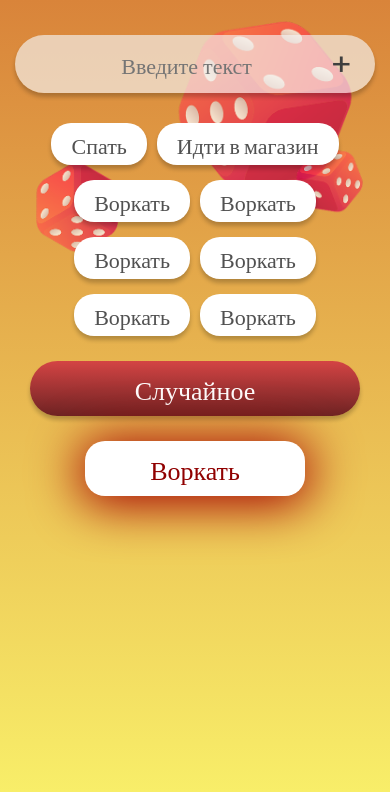
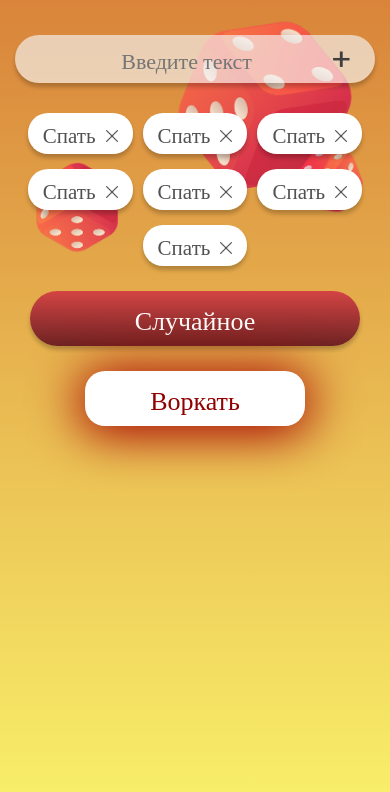
Before and after one commit to waveafterwave69/random-action, a plain HTML site: page index.html in a window 390 px wide. Drawn offline with nearby package versions, Linux system fonts and the light colour scheme.

Commit message:
add close btn

```diff
--- a/index.html
+++ b/index.html
@@ -9,7 +9,7 @@
     <link href="https://fonts.googleapis.com/css2?family=Oswald:wght@200..700&display=swap" rel="stylesheet">
     <link rel="icon" href="./img/icon.png">
     <link href="https://unpkg.com/aos@2.3.1/dist/aos.css" rel="stylesheet">
-    <title>Рандом</title>
+    <title>random choice</title>
 </head>
 
 <body>
@@ -23,14 +23,34 @@
                 <img src="./img/kubiki.png" alt="" class="img-1">
                 <img src="./img/kubik.png" alt="" class="img-2">
                 <ul class="actions-list">
-                    <li class="actions-list__item">Спать</li>
-                    <li class="actions-list__item">Идти в магазин</li>
-                    <li class="actions-list__item">Воркать</li>
-                    <li class="actions-list__item">Воркать</li>
-                    <li class="actions-list__item">Воркать</li>
-                    <li class="actions-list__item">Воркать</li>
-                    <li class="actions-list__item">Воркать</li>
-                    <li class="actions-list__item">Воркать</li>
+                    <li class="actions-list__item">
+                        <p class="item-text">Спать</p>
+                        <button class="item-btn"><img src="./img/close.png" alt=""></button>
+                    </li>
+                    <li class="actions-list__item">
+                        <p class="item-text">Спать</p>
+                        <button class="item-btn"><img src="./img/close.png" alt=""></button>
+                    </li>
+                    <li class="actions-list__item">
+                        <p class="item-text">Спать</p>
+                        <button class="item-btn"><img src="./img/close.png" alt=""></button>
+                    </li>
+                    <li class="actions-list__item">
+                        <p class="item-text">Спать</p>
+                        <button class="item-btn"><img src="./img/close.png" alt=""></button>
+                    </li>
+                    <li class="actions-list__item">
+                        <p class="item-text">Спать</p>
+                        <button class="item-btn"><img src="./img/close.png" alt=""></button>
+                    </li>
+                    <li class="actions-list__item">
+                        <p class="item-text">Спать</p>
+                        <button class="item-btn"><img src="./img/close.png" alt=""></button>
+                    </li>
+                    <li class="actions-list__item">
+                        <p class="item-text">Спать</p>
+                        <button class="item-btn"><img src="./img/close.png" alt=""></button>
+                    </li>
                 </ul>
                 <div class="main-content__random">
                     <button class="random-btn">Случайное</button>
--- a/scss/style.scss
+++ b/scss/style.scss
@@ -161,10 +161,17 @@ body {
     background-color: #fff;
     color: #515151;
     box-shadow: 0 4px 4px #00000038;
-    padding: 15px 40px;
+    padding: 15px 30px;
     border-radius: 20px;
     font-size: 32px;
     font-weight: 200;
+    display: flex;
+    align-items: center;
+    column-gap: 15px;
+    & img {
+        position: relative;
+        top: 4px;
+    }
 }
 
 .main-content__random {
@@ -252,6 +259,10 @@ body {
     .actions-list__item {
         padding: 12px 30px;
         font-size: 26px;
+        & img {
+            top: 2px;
+            width: 14px;
+        }
     }
 
     .main-content__random {
@@ -286,13 +297,13 @@ body {
     .main-content__input {
         margin-top: 35px;
         margin-bottom: 30px;
-        padding: 5px 25px;
+        padding: 3px 25px;
         max-width: 400px;
     }
 
     .main-input {
         font-size: 22px;
-        padding: 8px 30px;
+        padding: 5px 30px;
     }
 
     .main-btn img {
@@ -306,8 +317,13 @@ body {
     }
 
     .actions-list__item {
-        padding: 5px 20px;
-        font-size: 22px;
+        padding: 5px 15px;
+        font-size: 21px;
+        column-gap: 10px;
+        & img {
+            top: 2px;
+            width: 12px;
+        }
     }
 
     .main-content__random {
```
Also changed, not shown: css/style.css, img/close.png (added), img/icon.png (added).
